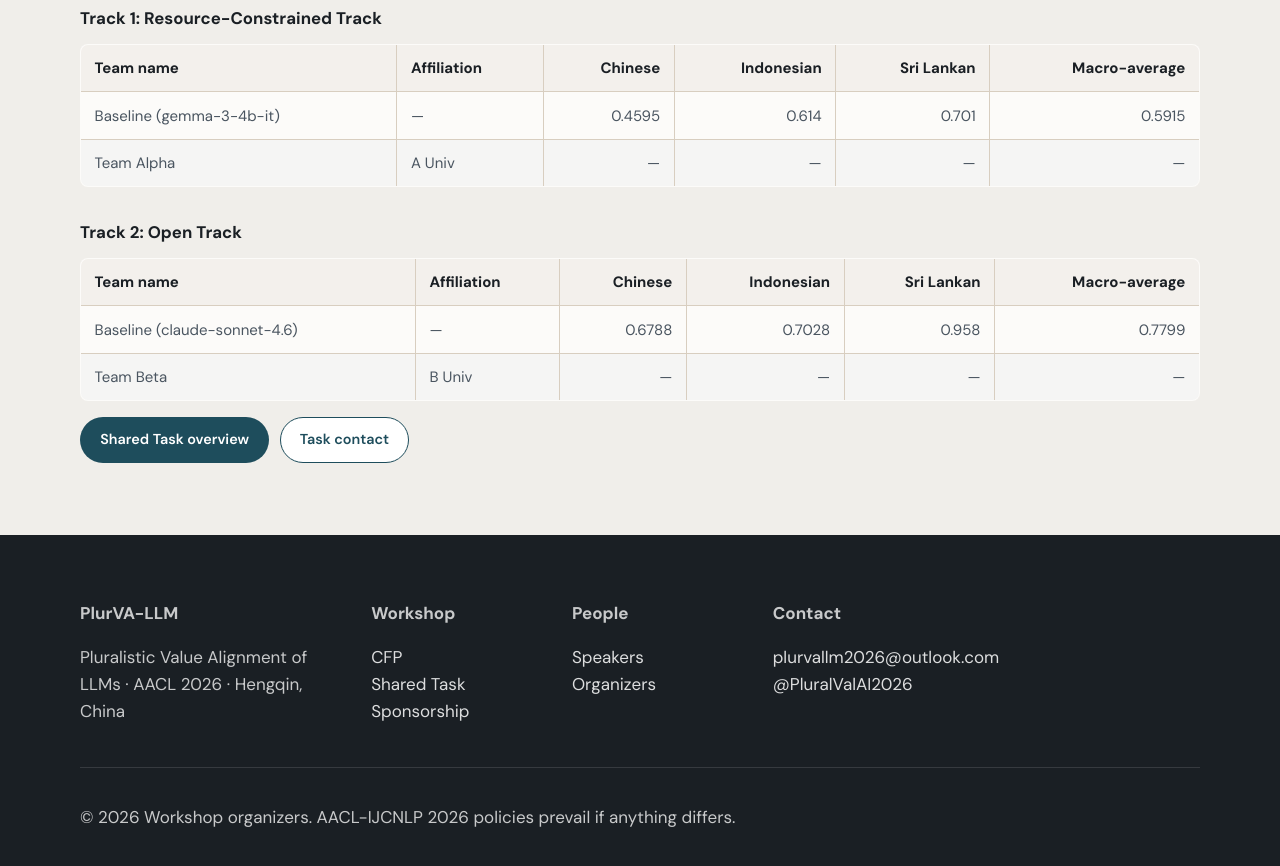
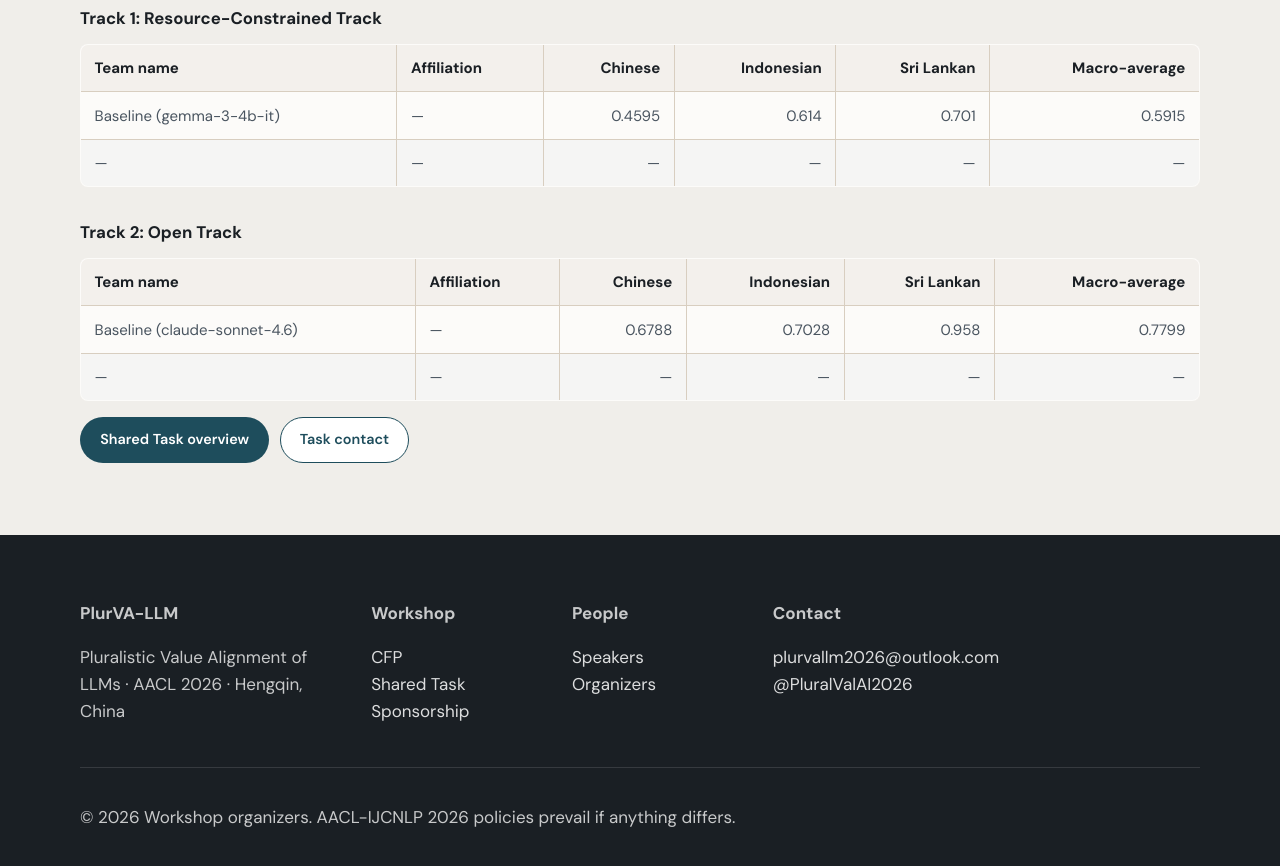
Before and after one commit to PlurVALLM2026/plurvallm2026.github.io, a plain HTML site: page registration-and-leaderboard.html in a window 1280 px wide. Shown: the part 2080-2946 px from the top of the page. Drawn offline with Linux system fonts and the light colour scheme.

Commit message:
update shared task

```diff
--- a/registration-and-leaderboard.html
+++ b/registration-and-leaderboard.html
@@ -141,8 +141,8 @@
                   <td>0.5915</td>
                 </tr>
                 <tr>
-                  <td>Team Alpha</td>
-                  <td>A Univ</td>
+                  <td>—</td>
+                  <td>—</td>
                   <td>—</td>
                   <td>—</td>
                   <td>—</td>
@@ -175,8 +175,8 @@
                   <td>0.7799</td>
                 </tr>
                 <tr>
-                  <td>Team Beta</td>
-                  <td>B Univ</td>
+                  <td>—</td>
+                  <td>—</td>
                   <td>—</td>
                   <td>—</td>
                   <td>—</td>
```
